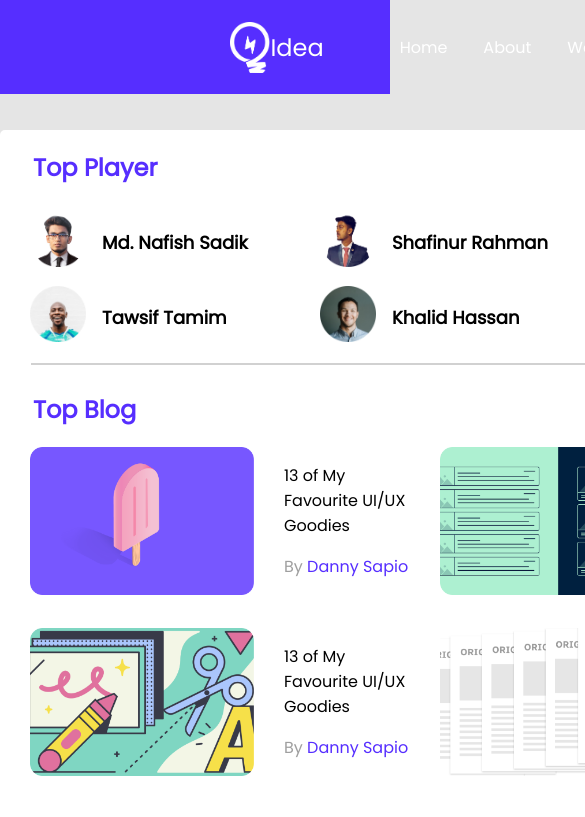
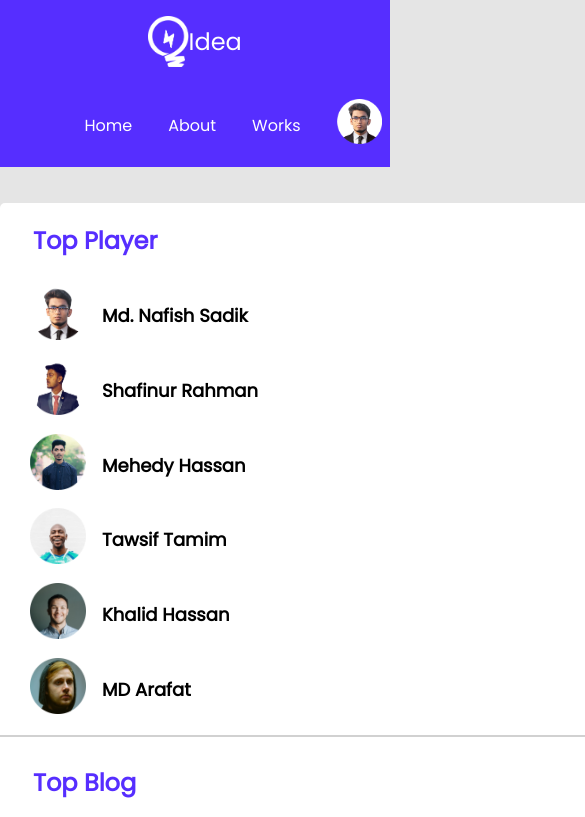
Before and after one commit to nafish08/leader-board, a plain HTML site: page index.html in a window 390 px wide. Shown: the top 817 px of the page, 585 px wide, since content can reach past the window. Drawn offline with Linux system fonts and the light colour scheme.

Commit message:
icon size fixed

```diff
--- a/css/style.css
+++ b/css/style.css
@@ -62,6 +62,9 @@ body{
 .nav-menu ul li a{
     text-decoration: none;
     color: white;
+}
+.nav-menu img{
+    width: 45px;
 }
 
 /* Top Player */
@@ -165,3 +168,37 @@ hr{
     Width: 94.83px;
     Height: 29.38px;
 }
+
+@media only screen and (max-width: 600px){
+    .top-bar{
+        flex-direction: column;
+        height: auto;
+    }
+    .nav-logo{
+        margin: auto;
+    }
+    .nav-menu{
+        margin: auto;
+    }
+    .nav-menu ul{
+        justify-content: space-around;
+    }
+
+
+    .players{
+        grid-template-columns: repeat(1, 1fr);
+    }
+
+    hr{
+        width: 100%;
+    }
+
+    .blogs{
+        grid-template-columns: repeat(1, 1fr);
+        margin: auto;
+    }
+
+    .courses{
+        grid-template-columns: repeat(1, 1fr);
+    }
+}
```
